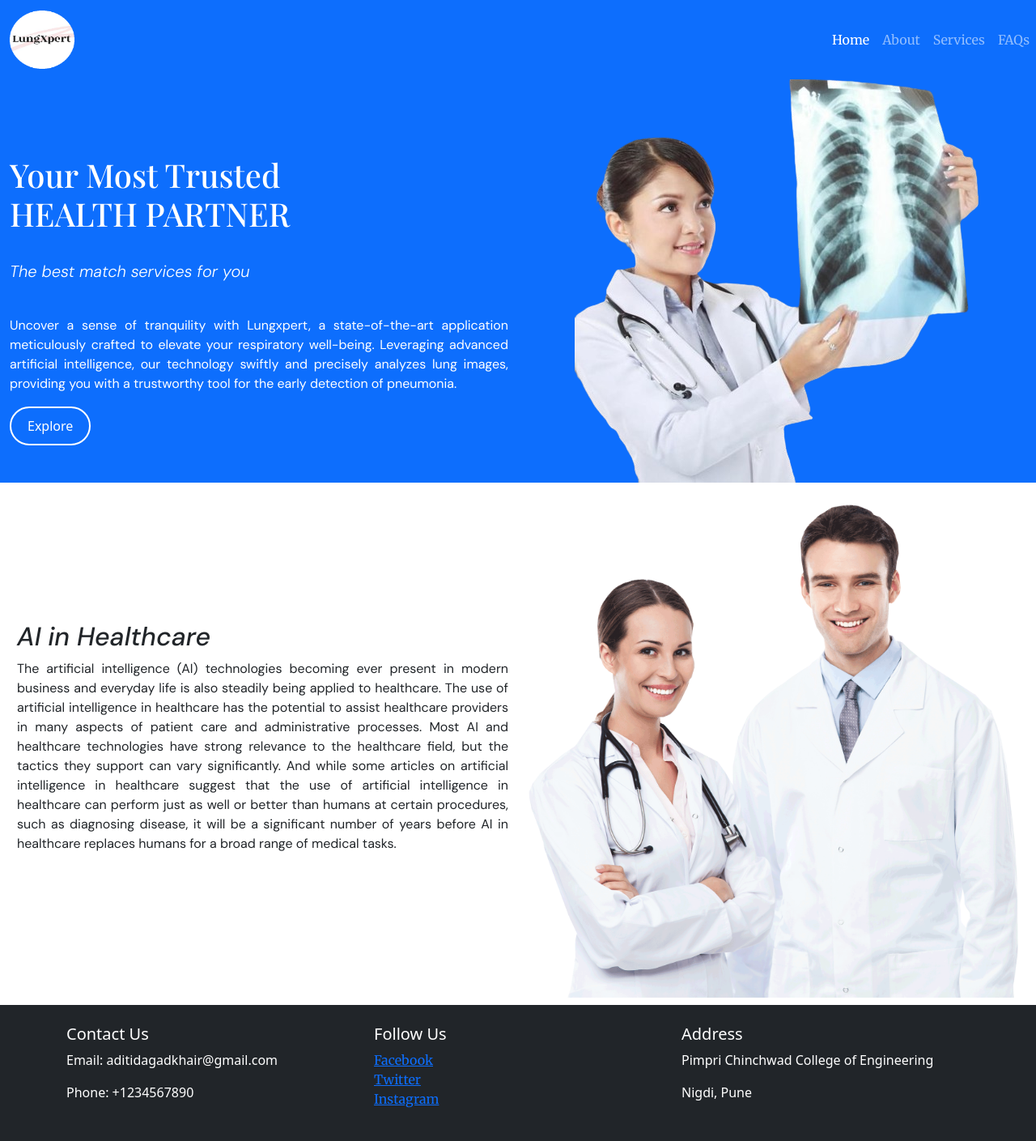
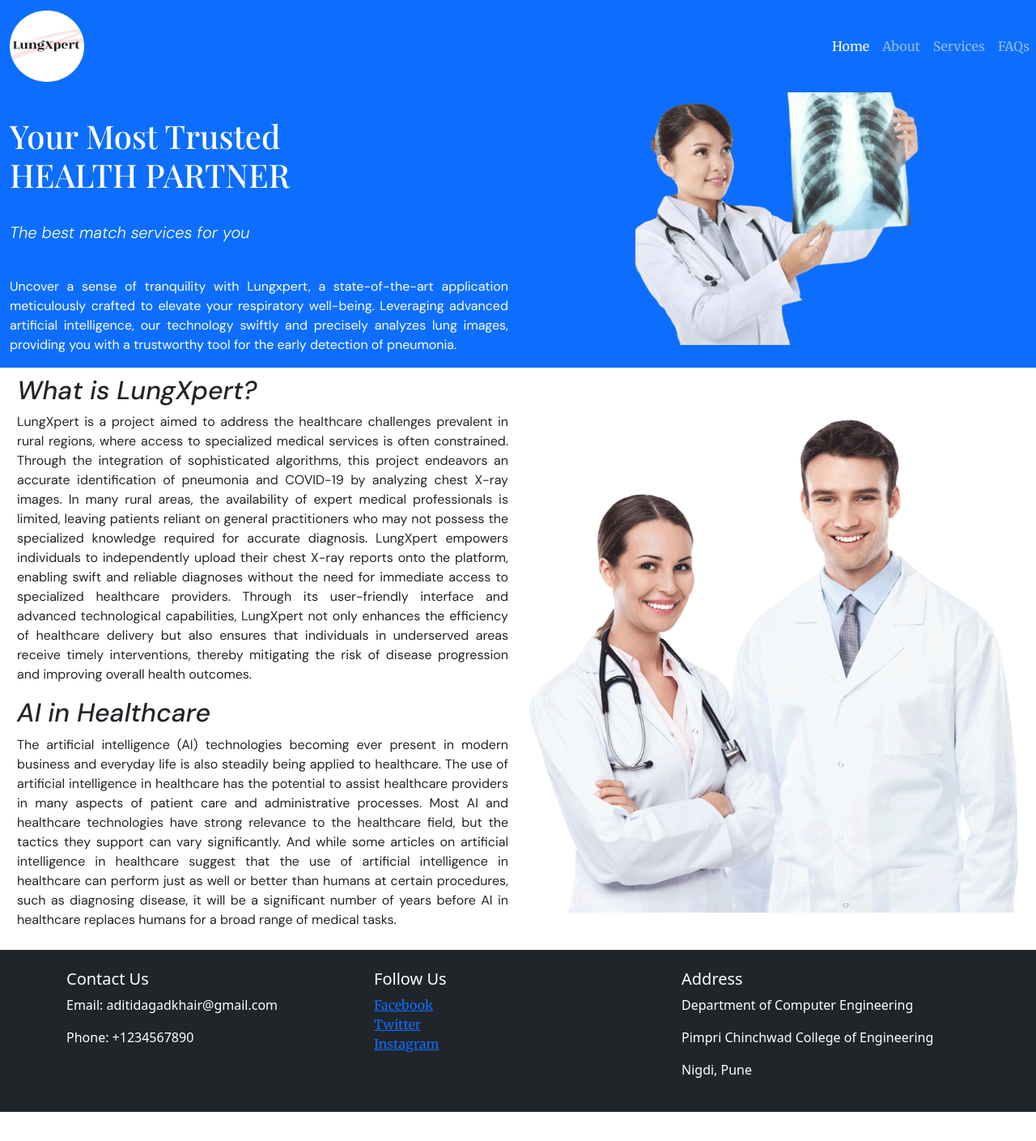
Before and after one commit to aditidagadkhair30/LungXpert, a Flask app: page / in a window 1280 px wide. Shown: the whole page at 81% size. After the commit the page ends 1373 px from the top, so only its background shows below. Run offline with Flask 3, Linux system fonts and the light colour scheme; some libraries are stand-ins or nearby versions; some web fonts are replaced.

Commit message:
UI changes

```diff
--- a/app.py
+++ b/app.py
@@ -94,7 +94,7 @@
     </html>
     """.format(data['type'],data['firstname'], data['lastname'], data['email'], data['phone'], data['gender'].upper(), data['age'], data['message'].lower(), data['message'])
     message = MIMEMultipart("alternative")
-    message["From"] = 'adityadesity02@gmail.com'
+    message["From"] = 'aditidagadkhair3011@gmail.com'
     message["To"] = receiver_email
     message["Subject"] = subject
 
@@ -103,8 +103,8 @@
 
     # Send the email
     with smtplib.SMTP_SSL("smtp.gmail.com", 465) as server:
-        server.login('adityadesity02@gmail.com', 'vjiiqtnqmvgrmgnz')
-        server.sendmail('adityadesity02@gmail.com', receiver_email, message.as_string())
+        server.login('aditidagadkhair3011@gmail.com', 'esahbdetgodyhzoz')
+        server.sendmail('aditidagadkhair3011@gmail.com', receiver_email, message.as_string())
 
 
 ########################### Routing Functions ########################################
@@ -212,7 +212,7 @@
                  'message' : message,
                  'type' : 'COVID 19'
                 }
-            send_email_with_data(receiver_email=email,subject="Pneumonia Test Report",data=data)
+            send_email_with_data(receiver_email=email,subject="Covid 19 Test Report",data=data)
             return render_template('resultc.html', filename=filename, fn=firstname, ln=lastname, age=age, r=pred, gender=gender)
 
         else:
--- a/static/css/style.css
+++ b/static/css/style.css
@@ -18,7 +18,7 @@
     display: flex;
     align-items: center;
     justify-content: space-between;
-    padding-top: 48px;
+    /* padding-top: 18px; */
 }
 .content-2{
     display: flex;
--- a/templates/about.html
+++ b/templates/about.html
@@ -24,7 +24,7 @@
 
         <div class="container-fluid">
             <a class="navbar-brand" href="/">
-                <img src="{{url_for('static',filename='images/logo.png')}}" alt="" width="80" height="72">
+                <img src="{{url_for('static',filename='images/logo.png')}}" alt="" width="92" height="88">
                 <span style="margin-left: 2px;">
 
                 </span>
@@ -58,6 +58,7 @@
 
 <div class="container-fluid" style="padding-top: 110px; display: flex; flex-direction: column; align-items: center; justify-content:space-evenly; background-color: rgb(221, 253, 253);" >
 
+    <br>
      <div>
         <h2 style="font-family: 'DM Sans', sans-serif; font-style: italic;">Meet the Team.</h2>
      </div>
@@ -95,7 +96,7 @@
 
      <div class="col-sm-3 " style="height: 250px; width: 300px; margin: 20px;
         display: flex; flex-direction: column; align-items: center; justify-content: center;">
-            <img src="{{url_for('static',filename='images/xyz.jpg')}}" class="rounded-circle " alt="Shreyash Pawar" style="aspect-ratio: 1; border: 1px solid black;">
+            <img src="{{url_for('static',filename='images/mam2.jpeg')}}" class="rounded-circle " alt="Shreyash Pawar" style="aspect-ratio: 1; border: 1px solid black;">
             <p style="margin-top: 20px; font-weight: bold;">MS. SWATI CHANDURKAR</p>
         </div>
 
@@ -120,6 +121,7 @@
         </div>
         <div class="col-md-4">
             <h5>Address</h5>
+            <p>Department of Computer Engineering</p>
             <p>Pimpri Chinchwad College of Engineering</p>
             <p>Nigdi, Pune</p>
         </div>
--- a/templates/covid.html
+++ b/templates/covid.html
@@ -55,7 +55,7 @@
     <nav class="navbar navbar-expand-lg navbar-dark bg-dark">
         <div class="container-fluid">
             <a class="navbar-brand" href="/">
-                <img src="{{url_for('static',filename='images/logo.png')}}" alt="" width="80" height="72">
+                <img src="{{url_for('static',filename='images/logo.png')}}" alt="" width="92" height="88">
                 <span style="margin-left: 2px;">
 
                 </span>
--- a/templates/faq.html
+++ b/templates/faq.html
@@ -25,7 +25,7 @@
 
     <div class="container-fluid">
       <a class="navbar-brand" href="/">
-        <img src="{{url_for('static',filename='images/logo.png')}}" alt="" width="80" height="72">
+        <img src="{{url_for('static',filename='images/logo.png')}}" alt="" width="92" height="88">
         <span style="margin-left: 2px;">
 
         </span>
@@ -266,6 +266,7 @@
         </div>
         <div class="col-md-4">
             <h5>Address</h5>
+            <p>Department of Computer Engineering</p>
             <p>Pimpri Chinchwad College of Engineering</p>
             <p>Nigdi, Pune</p>
         </div>
--- a/templates/index.html
+++ b/templates/index.html
@@ -30,7 +30,7 @@
 
             <div class="container-fluid">
                 <a class="navbar-brand" href="/">
-                    <img src="{{url_for('static',filename='images/logo.png')}}" alt="" width="80" height="72">
+                    <img src="{{url_for('static',filename='images/logo.png')}}" alt="" width="92" height="88">
                     <span style="margin-left: 2px;">
 
                     </span>
@@ -77,16 +77,16 @@
                     swiftly and precisely analyzes lung images, providing you with a trustworthy tool for the early
                     detection of pneumonia.
                 </p>
-                <div class="btn-txt" >
+                <!-- <div class="btn-txt" >
                     <a href="/services">
                         <button type="button" class="btn btn-outline-info rounded-btn">Explore</button>
 
                     </a>
-                </div>
+                </div> -->
 
             </div>
             <div class="container col-sm-6 d-flex align-items-center justify-content-center">
-                <img src="{{url_for('static',filename='images/Xray500.png')}}" class="img-fluid" alt="">
+                <img src="{{url_for('static',filename='images/Xray350.png')}}" class="img-fluid" alt="">
             </div>
 
         </div>
@@ -96,6 +96,11 @@
     <div class="container-fluid content-2 ">
 
         <div class="container">
+
+            <h2 style="font-family: 'DM Sans', sans-serif; font-style: italic;">What is LungXpert?</h2>
+            <p style="font-family: 'DM Sans', sans-serif;">
+                LungXpert is a project aimed to address the healthcare challenges prevalent in rural regions, where access to specialized medical services is often constrained. Through the integration of sophisticated algorithms, this project endeavors an accurate identification of pneumonia and COVID-19 by analyzing chest X-ray images. In many rural areas, the availability of expert medical professionals is limited, leaving patients reliant on general practitioners who may not possess the specialized knowledge required for accurate diagnosis. LungXpert empowers individuals to independently upload their chest X-ray reports onto the platform, enabling swift and reliable diagnoses without the need for immediate access to specialized healthcare providers. Through its user-friendly interface and advanced technological capabilities, LungXpert not only enhances the efficiency of healthcare delivery but also ensures that individuals in underserved areas receive timely interventions, thereby mitigating the risk of disease progression and improving overall health outcomes.
+            </p>
 
             <h2 style="font-family: 'DM Sans', sans-serif; font-style: italic;">AI in Healthcare</h2>
             <p style="font-family: 'DM Sans', sans-serif;">
@@ -108,6 +113,7 @@
                 certain procedures, such as diagnosing disease, it will be a significant number of years before AI in
                 healthcare replaces humans for a broad range of medical tasks.
             </p>
+
         </div>
         <div class="container">
             <img src="{{url_for('static',filename='images/header.png')}}" class="img-fluid " alt="">
@@ -137,6 +143,7 @@
             </div>
             <div class="col-md-4">
                 <h5>Address</h5>
+                <p>Department of Computer Engineering</p>
                 <p>Pimpri Chinchwad College of Engineering</p>
                 <p>Nigdi, Pune</p>
             </div>
--- a/templates/pneumonia.html
+++ b/templates/pneumonia.html
@@ -55,7 +55,7 @@
     <nav class="navbar navbar-expand-lg navbar-dark bg-dark">
         <div class="container-fluid">
             <a class="navbar-brand" href="/">
-                <img src="{{url_for('static',filename='images/logo.png')}}" alt="" width="80" height="72">
+                <img src="{{url_for('static',filename='images/logo.png')}}" alt="" width="92" height="88">
                 <span style="margin-left: 2px;">
 
                 </span>
--- a/templates/resultc.html
+++ b/templates/resultc.html
@@ -60,7 +60,7 @@
     <nav class="navbar navbar-expand-lg navbar-dark bg-dark">
         <div class="container-fluid">
             <a class="navbar-brand" href="/">
-                <img src="{{url_for('static',filename='images/logo.png')}}" alt="" width="80" height="72">
+                <img src="{{url_for('static',filename='images/logo.png')}}" alt="" width="92" height="88">
                 <span style="margin-left: 2px;">
 
                 </span>
--- a/templates/resultp.html
+++ b/templates/resultp.html
@@ -60,7 +60,7 @@
     <nav class="navbar navbar-expand-lg navbar-dark bg-dark">
         <div class="container-fluid">
             <a class="navbar-brand" href="/">
-                <img src="{{url_for('static',filename='images/logo.png')}}" alt="" width="80" height="72">
+                <img src="{{url_for('static',filename='images/logo.png')}}" alt="" width="92" height="88">
                 <span style="margin-left: 2px;">
 
                 </span>
--- a/templates/services.html
+++ b/templates/services.html
@@ -24,7 +24,7 @@
 
         <div class="container-fluid">
             <a class="navbar-brand" href="/">
-                <img src="{{url_for('static',filename='images/logo.png')}}" alt="" width="80" height="72">
+                <img src="{{url_for('static',filename='images/logo.png')}}" alt="" width="92" height="88">
                 <span style="margin-left: 2px;">
 
                 </span>
@@ -110,6 +110,7 @@
                 </div>
                 <div class="col-md-4">
                     <h5>Address</h5>
+                    <p>Department of Computer Engineering</p>
                     <p>Pimpri Chinchwad College of Engineering</p>
                     <p>Nigdi, Pune</p>
                 </div>
```
Also changed, not shown: static/images/Xray350.png (added), static/images/Xray400.png (added), static/images/mam2.jpeg (added), 1 other file.
